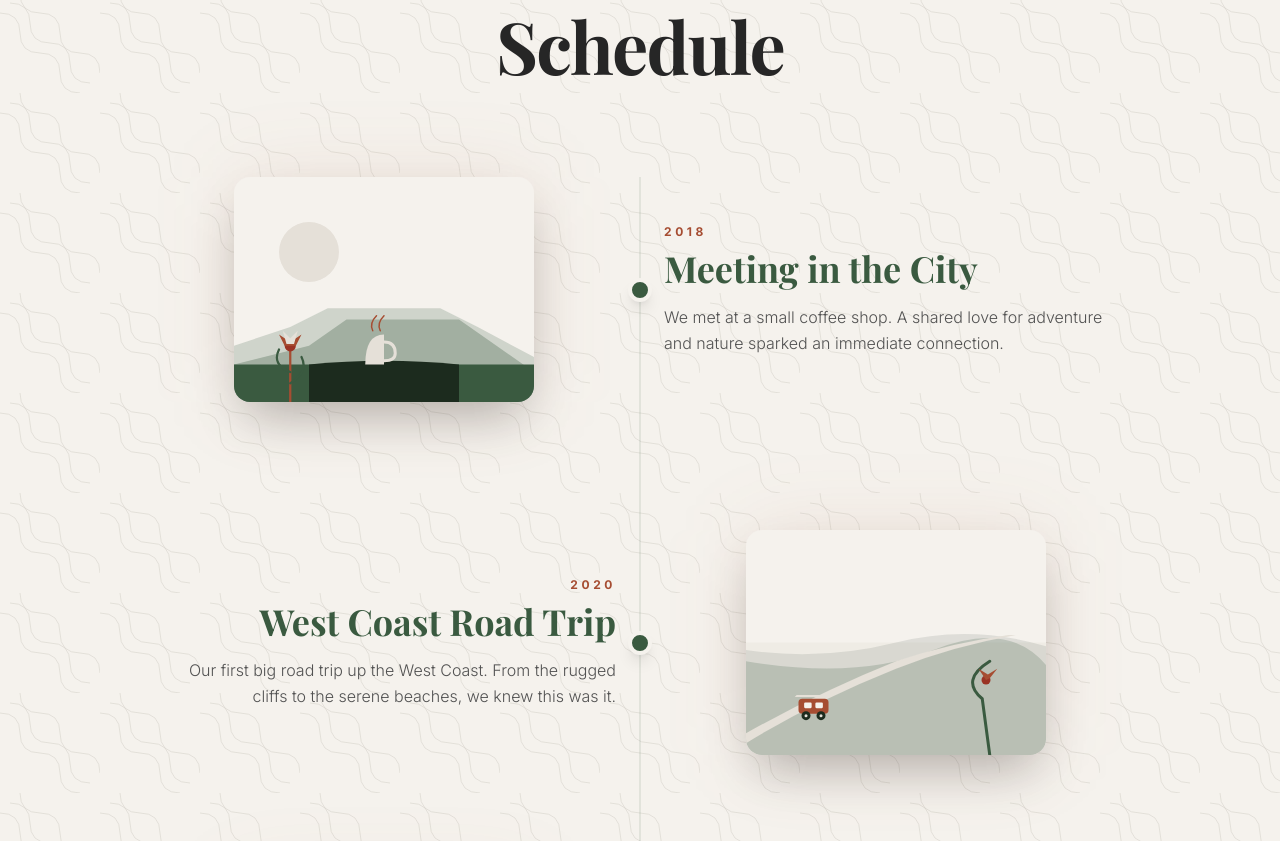
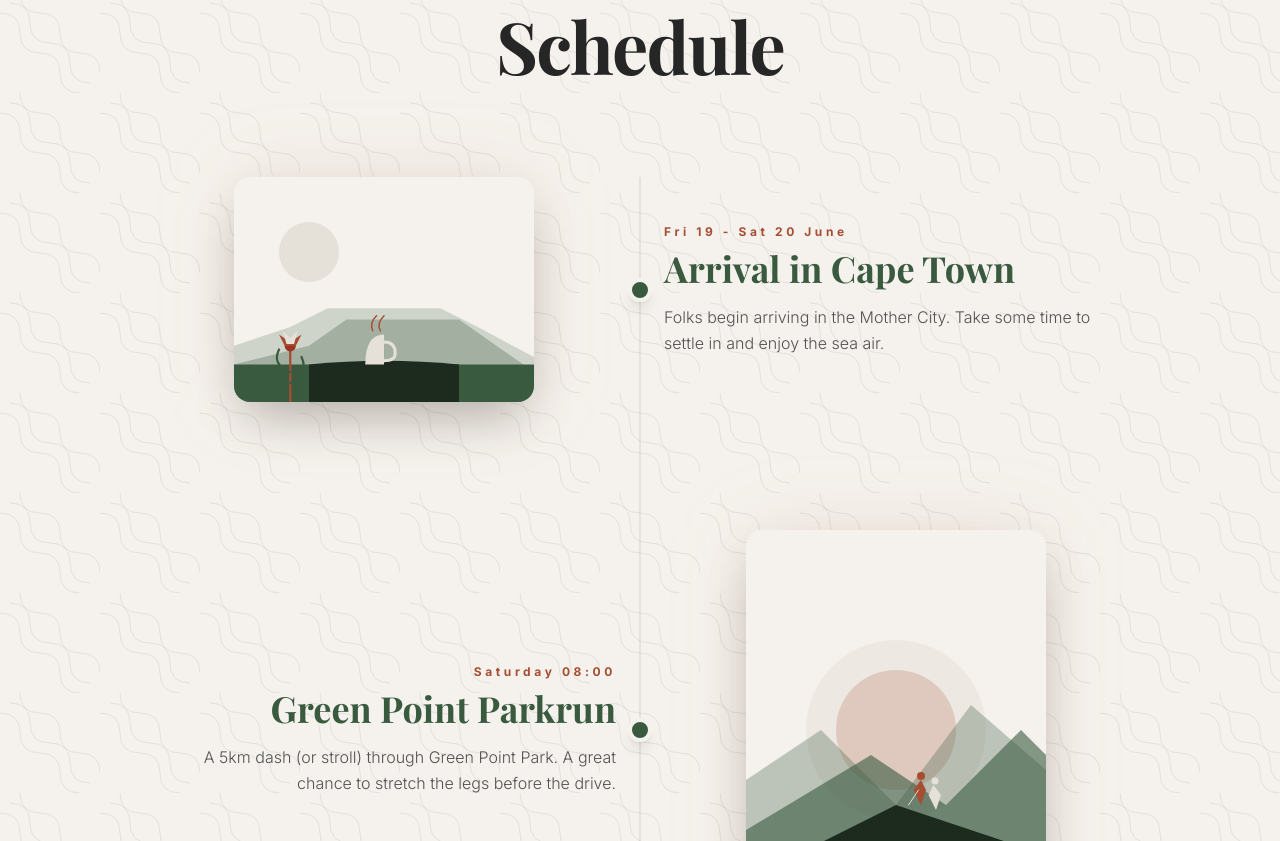
Before and after one commit to pivendren/Amber-Piv-Site, a React (Vite) app: page / in a window 1280 px wide. Shown: the part 1919-2760 px from the top of the page. Built offline with nearby package versions, Linux system fonts and the light colour scheme; a web font is replaced by a local one.

Commit message:
Schedule updates

```diff
--- a/src/App.tsx
+++ b/src/App.tsx
@@ -355,32 +355,46 @@ const ScheduleTimeline = () => (
         <div className="space-y-32">
           {[
             {
-              year: "2018",
-              title: "Meeting in the City",
+              year: "Fri 19 - Sat 20 June",
+              title: "Arrival in Cape Town",
               Illustration: MeetingIllustration,
               side: "left",
-              text: "We met at a small coffee shop. A shared love for adventure and nature sparked an immediate connection.",
+              text: "Folks begin arriving in the Mother City. Take some time to settle in and enjoy the sea air.",
             },
             {
-              year: "2020",
-              title: "West Coast Road Trip",
-              Illustration: RoadTripIllustration,
+              year: "Saturday 08:00",
+              title: "Green Point Parkrun",
+              Illustration: HikingIllustration,
               side: "right",
-              text: "Our first big road trip up the West Coast. From the rugged cliffs to the serene beaches, we knew this was it.",
+              text: "A 5km dash (or stroll) through Green Point Park. A great chance to stretch the legs before the drive.",
             },
             {
-              year: "2021",
-              title: "The Proposal",
-              Illustration: ProposalIllustration,
+              year: "Saturday 14:00",
+              title: "Check-in at Wolfkop",
+              Illustration: RoadTripIllustration,
               side: "left",
-              text: "During a weekend getaway in Elk, Piv proposed at sunset overlooking the Pacific. It was pure magic.",
+              text: "Supply run in CPT, then hitting the N7 north. Check-in opens at 14:00 at Wolfkop Nature Reserve.",
             },
             {
-              year: "2022",
-              title: "The Wedding",
+              year: "Sunday 13:00",
+              title: "The Community Lunch",
+              Illustration: ScheduleIllustration,
+              side: "right",
+              text: "A large, lazy Sunday lunch at 'basecamp'. Relaxation and mountain views are the order of the day.",
+            },
+            {
+              year: "Monday 16:00",
+              title: "The Sunset Wedding",
               Illustration: WeddingIllustration,
+              side: "left",
+              text: "The main event. A sunset ceremony followed by photos, then a celebratory braai for the rest of the eve.",
+            },
+            {
+              year: "Tuesday 10:00",
+              title: "Walk & Farewell",
+              Illustration: ProposalIllustration,
               side: "right",
-              text: "We are so excited to begin our married life together, surrounded by our loved ones at WEDDING CAMP.",
+              text: "One last mountain walk in the morning before checking out and heading home.",
             },
           ].map((item, i) => (
             <div
```
